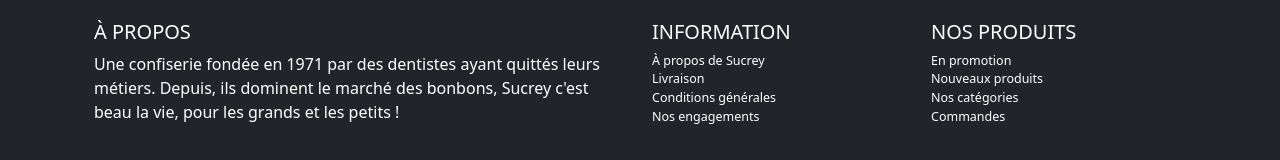
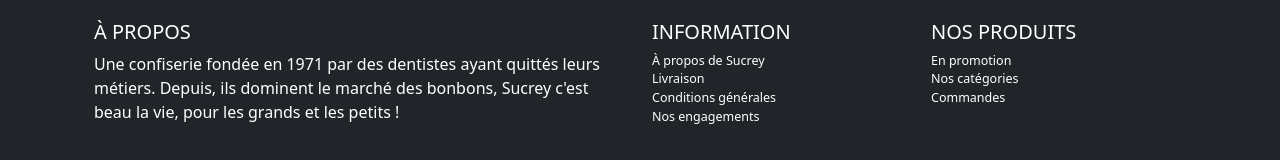
Before and after one commit to Jstaveau/eshop_react_jonathan, a React (Create React App) app: page / in a window 1280 px wide. Shown: the part 2904-3064 px from the top of the page. Built offline with nearby package versions, Linux system fonts and the light colour scheme.

Commit message:
cleaning

```diff
--- a/src/Containers/Footer/Footer.js
+++ b/src/Containers/Footer/Footer.js
@@ -45,9 +45,6 @@
             <a class="text-white text-decoration-none">En promotion</a>
           </li>
           <li>
-            <a class="text-white text-decoration-none">Nouveaux produits</a>
-          </li>
-          <li>
             <a class="text-white text-decoration-none">Nos catégories</a>
           </li>
           <li>
--- a/src/Containers/Home/Home.js
+++ b/src/Containers/Home/Home.js
@@ -7,7 +7,7 @@
 export default function Home(props) {
 
 
-    const {produits, setProduits, getIndex, indexProd, panier, addCard, removeCard} = useContext(ProduitsContext)
+    const { produits, setProduits, getIndex, indexProd, panier, addCard, removeCard } = useContext(ProduitsContext)
 
     const navigate = useNavigate()
 
```
